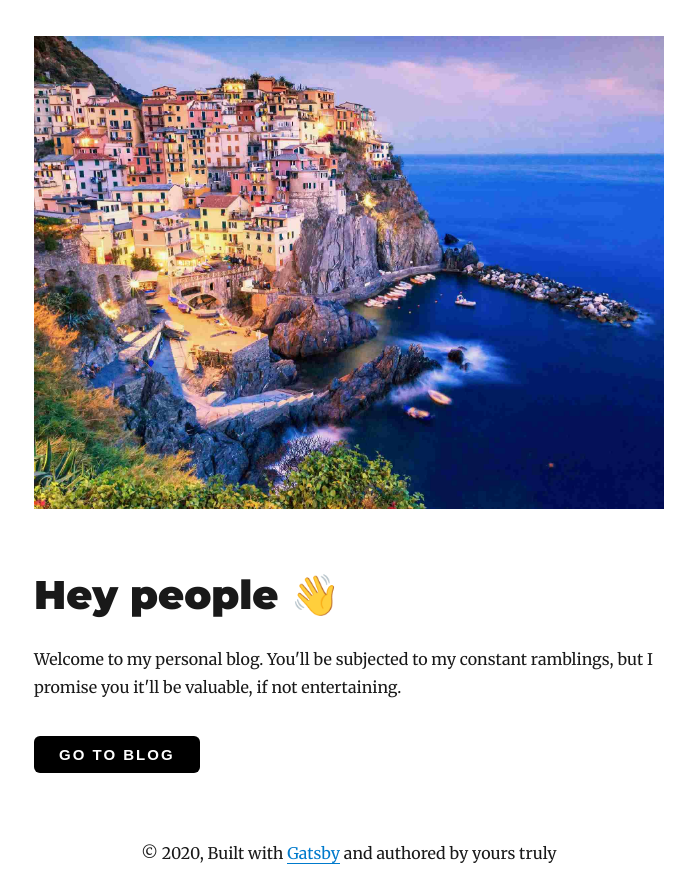
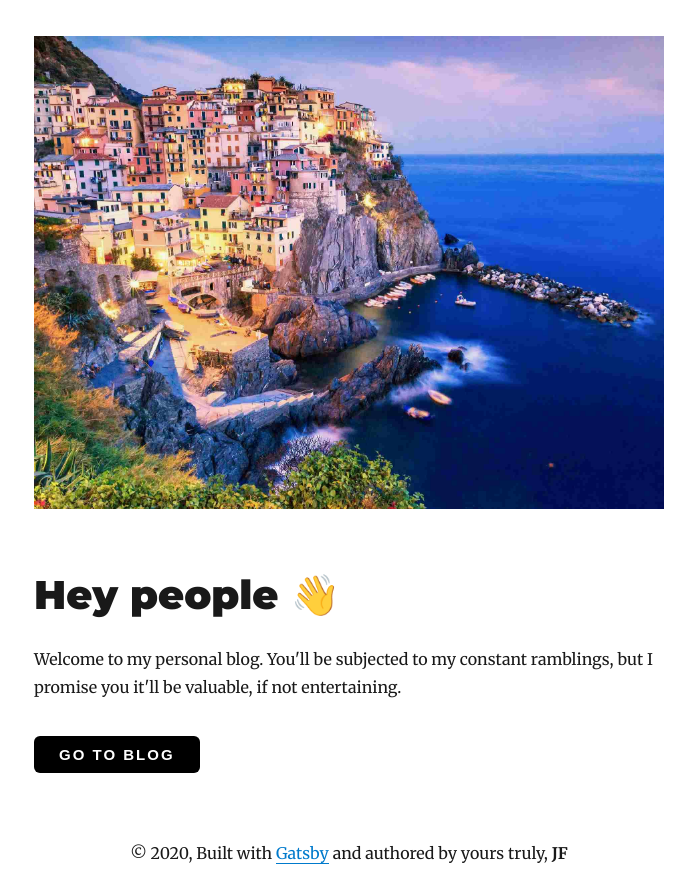
Before and after one commit to jfish10/My-blog, a Gatsby site: page / in a window 1280 px wide. Shown: the part 188-1079 px from the top of the page, without its empty margins (291-986 px from the left). Built offline with nearby package versions, Linux system fonts and the light colour scheme; Gatsby itself is replaced by a stand-in of ours; some packages are replaced by stand-ins of ours.

Commit message:
update footer

```diff
--- a/src/components/layout.js
+++ b/src/components/layout.js
@@ -69,7 +69,7 @@ class Layout extends React.Component {
         <Footer>
           © {new Date().getFullYear()}, Built with
           {` `}
-          <a href="https://www.gatsbyjs.org">Gatsby</a> and authored by yours truly
+          <a href="https://www.gatsbyjs.org">Gatsby</a> and authored by yours truly, <strong>JF</strong>
         </Footer>
       </Wrapper>
     )
```
